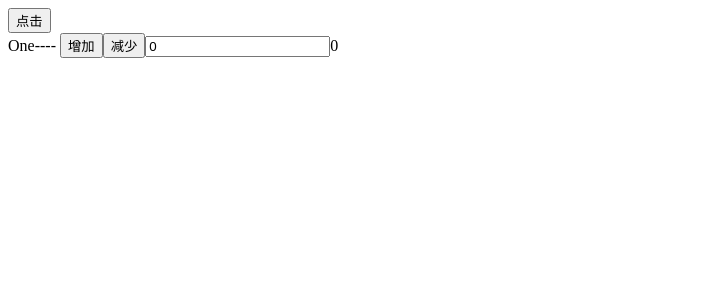
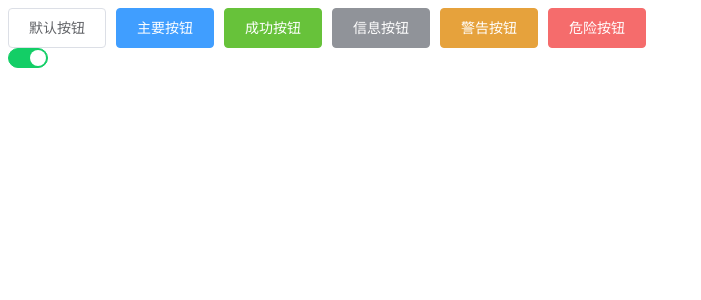
Before and after one commit to qiqijojo/vue-project, a Vue app: page / in a window 1280 px wide. Shown: the top 300 px of the page, without its empty margins (0-701 px from the left). Built offline with nearby package versions, Linux system fonts and the light colour scheme.

Commit message:
添加element-ui使用

```diff
--- a/package.json
+++ b/package.json
@@ -9,6 +9,7 @@
   },
   "dependencies": {
     "core-js": "^3.6.5",
+    "element-ui": "^2.13.2",
     "vue": "^2.6.11",
     "vue-router": "^3.2.0",
     "vuex": "^3.4.0"
--- a/src/App.vue
+++ b/src/App.vue
@@ -31,13 +31,29 @@
     <!-- <button @click="changeMyMsg">修改数据</button>
     <span ref='ppp'>{{myMsg}}</span> -->
 
-    <button @click="changeShow">点击</button>
-    <One v-if="isShow" />
+    <!-- <button @click="changeShow">点击</button>
+    <One v-if="isShow" /> -->
+
+    <el-row>
+      <el-button>默认按钮</el-button>
+      <el-button type="primary">主要按钮</el-button>
+      <el-button type="success">成功按钮</el-button>
+      <el-button type="info">信息按钮</el-button>
+      <el-button type="warning">警告按钮</el-button>
+      <el-button type="danger">危险按钮</el-button>
+    </el-row>
+    <div>
+      <el-switch
+        v-model="switchStatus"
+        active-color="#13ce66"
+        inactive-color="#ff4949">
+      </el-switch>
+    </div>
   </div>
 </template>
 <script>
 
-import One from './components/One'
+// import One from './components/One'
 // import Two from './components/Two'
 
 export default {
@@ -75,7 +91,8 @@ export default {
       num1: 0,
       num2: 0,
       sum: 0,
-      isShow: true
+      isShow: true,
+      switchStatus: true
     }
   },
   watch: {
@@ -117,7 +134,7 @@ export default {
     }
   },
   components: {
-    One
+    // One
     // Two
   }
 }
--- a/src/main.js
+++ b/src/main.js
@@ -2,6 +2,10 @@ import Vue from 'vue'
 import App from './App.vue'
 import router from './router'
 import store from './store'
+import ElementUI from 'element-ui'
+import 'element-ui/lib/theme-chalk/index.css'
+
+Vue.use(ElementUI)
 
 // Vue.config.productionTip = false
 
```
Also changed, not shown: 1 other file (tests, documents, lock files or other folders).
